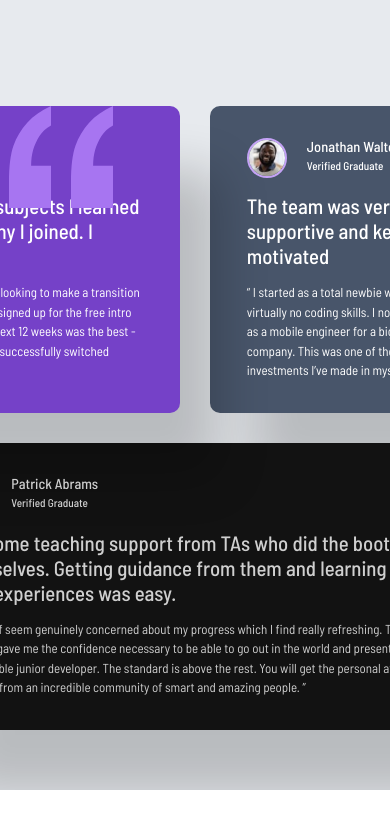
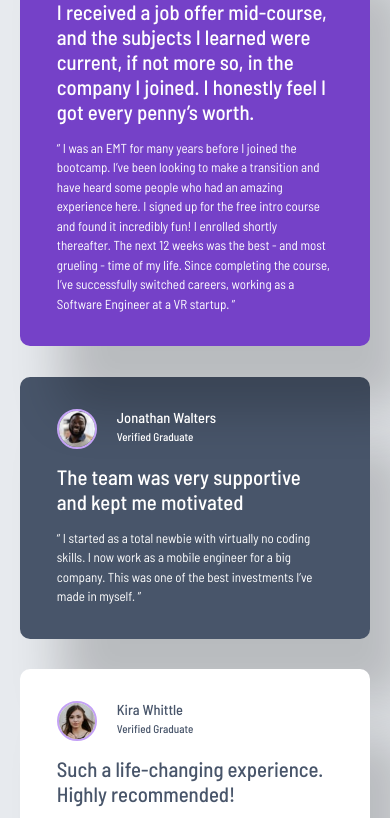
Before and after one commit to tortiman/testimonial_grid_section, a plain HTML site: page index.html in a window 390 px wide. Shown: the part 54-872 px from the top of the page. Before the commit the page ends 844 px from the top, so only its background shows below. Drawn offline with Linux system fonts and the light colour scheme.

Commit message:
responsive design

```diff
--- a/index.html
+++ b/index.html
@@ -24,7 +24,7 @@
     <main class="main">
       <article class="container">
         <div class="daniel">
-          <img src="images/bg-pattern-quotation.svg" alt="" class="quote" />
+          <!-- <img src="images/bg-pattern-quotation.svg" alt="" class="quote" /> -->
           <div class="inside">
             <div class="header-testimonial">
               <img src="images/image-daniel.jpg" alt="" class="image" />
--- a/styles/style.css
+++ b/styles/style.css
@@ -185,3 +185,31 @@ body{
 .patrick .description{
     color: var(--GreyNeutral200);
 }
+
+/* diseño para mobiles */
+
+@media (width<700px) {
+    .main{
+        height: auto;
+    }
+    .container{
+        margin-top: 1000px;
+        grid-template-columns: 1fr;
+        align-content: center;
+    }
+
+    .daniel,
+    .jonathan,
+    .kira,
+    .jeannete,
+    .patrick{
+        grid-column: auto;
+        grid-row: auto;
+        width: 350px;
+        justify-self: center;
+    }
+
+
+
+
+}
```
